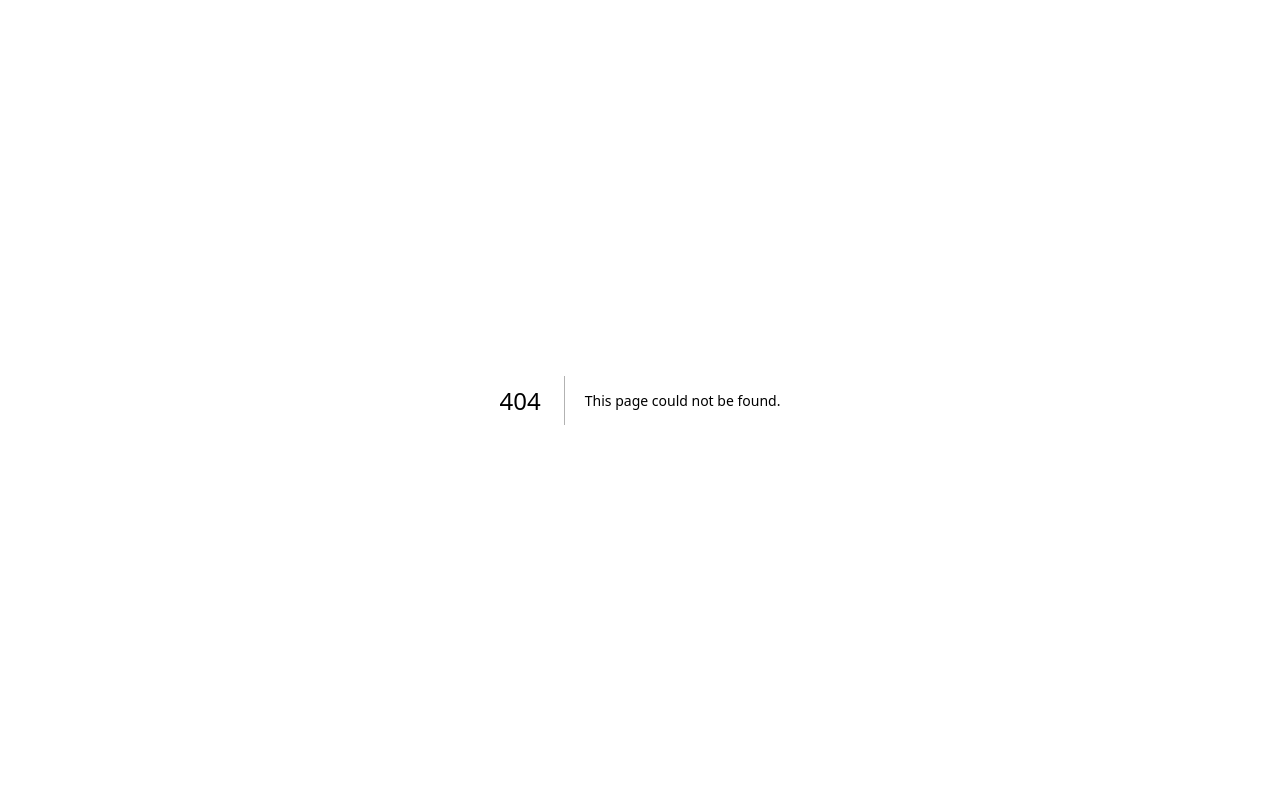
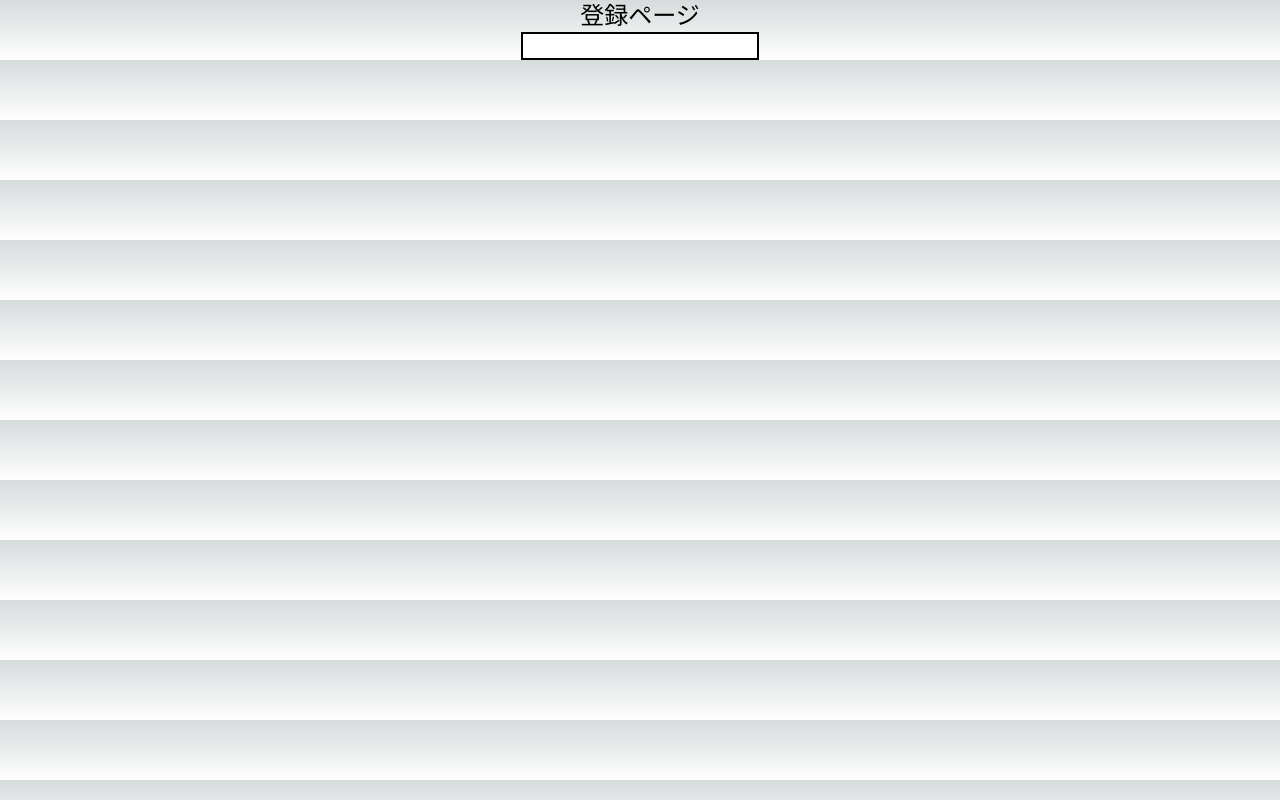
Before and after one commit to yutaka-osawa/my-expenses, a Next.js app in the folder my-expenses-frontend/: page /1 in a window 1280 px wide. Before the commit this address had no page. Built offline with nearby package versions, Linux system fonts and the light colour scheme.

Commit message:
遷移先ページの配置変更

```diff
--- /dev/null
+++ b/my-expenses-frontend/src/app/[dateKey]/page.tsx
@@ -0,0 +1,14 @@
+const Page = ({ params: { dateKey } }: { params: { dateKey: string } }) => {
+  return (
+    <div className={"Page"}>
+      <div className={"flex justify-center"}>
+        <h1 className={"justify-center text-2xl"}>登録ページ</h1>
+      </div>
+      <div className={"flex justify-center"}>
+        <input className={"border-2 border-black"} type="text" />
+      </div>
+    </div>
+  );
+};
+
+export default Page;
--- a/my-expenses-frontend/src/component/Calendar.tsx
+++ b/my-expenses-frontend/src/component/Calendar.tsx
@@ -13,7 +13,7 @@ const Calendar = () => {
   const handleDateClick = useCallback(
     (arg: DateClickArg) => {
       // push(`/date/${arg.dateStr}`);
-      push(`/pages/${arg.dateStr}`);
+      push(`/${arg.dateStr}`);
       // push("/pages/Registration");
     },
     [push],
--- a/my-expenses-frontend/src/pages/[dateKey]/page.tsx
+++ /dev/null
@@ -1,9 +0,0 @@
-const Page = ({ params: { dateKey } }: { params: { dateKey: string } }) => {
-  return (
-    <div>
-      <input type="text" />
-    </div>
-  );
-};
-
-export default Page;
```
